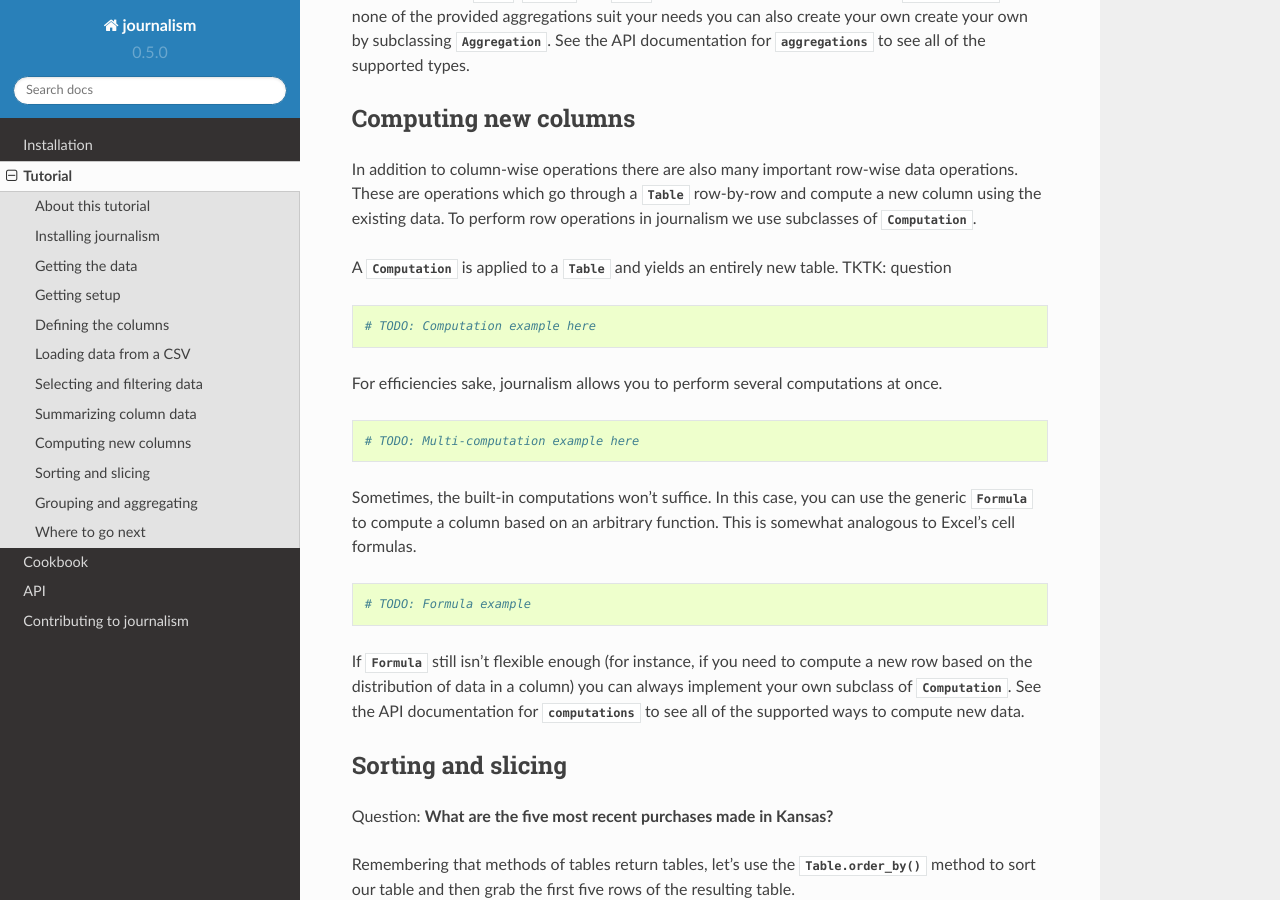
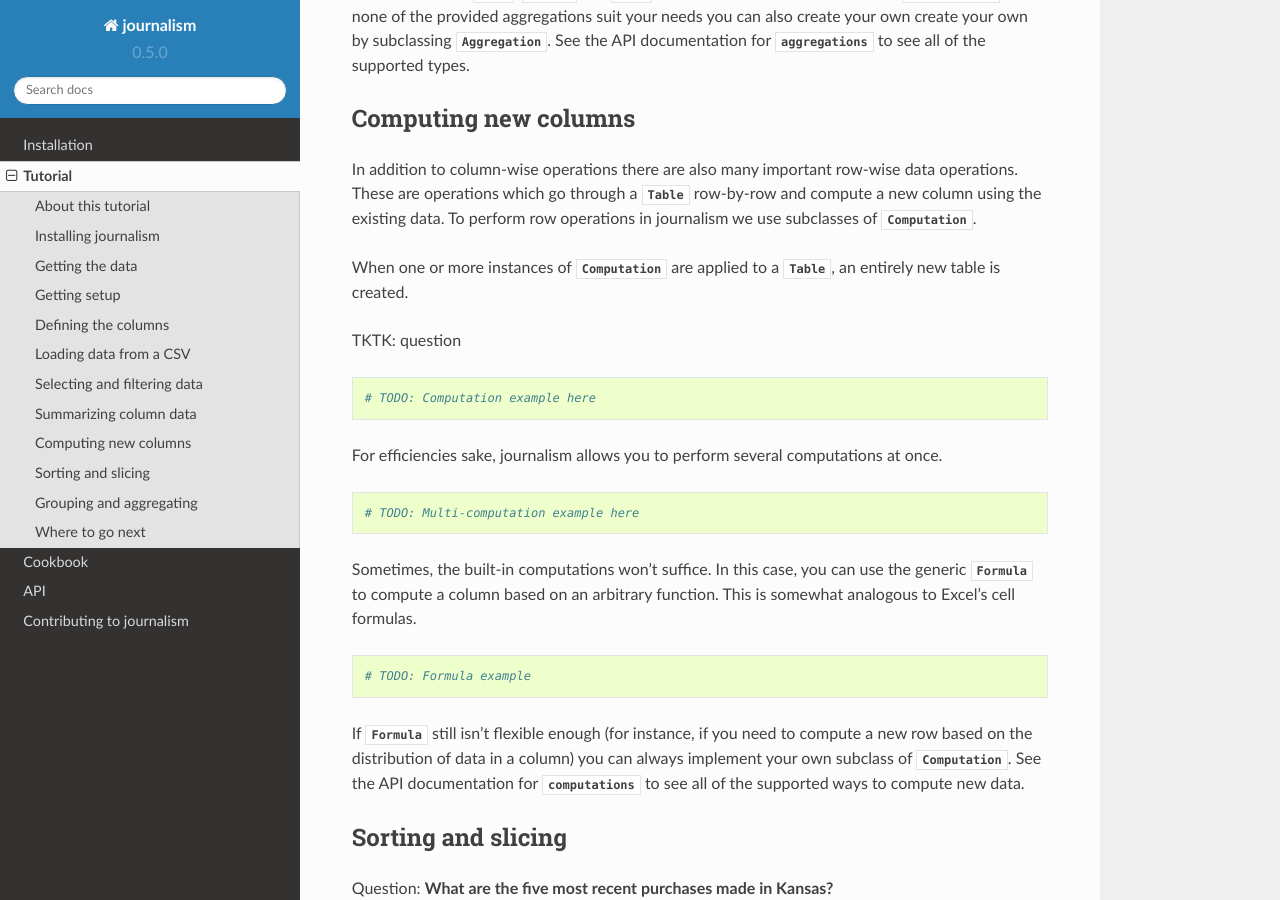
Before and after one commit to wireservice/agate, a Sphinx documentation site: the page built from docs/tutorial.rst, in a window 1280 px wide and 900 px high, scrolled down 4361 px. Built offline with Sphinx 7.4.7 and the Read the Docs theme 2.0.0, drawn with Linux system fonts in a browser that asks for light colours.

Commit message:
Tutorial tweak.

```diff
--- a/docs/tutorial.rst
+++ b/docs/tutorial.rst
@@ -176,7 +176,8 @@ Computing new columns
 
 In addition to column-wise operations there are also many important row-wise data operations. These are operations which go through a :class:`.Table` row-by-row and compute a new column using the existing data. To perform row operations in journalism we use subclasses of :class:`.Computation`.
 
-A :class:`.Computation` is applied to a :class:`.Table` and yields an entirely new table.
+When one or more instances of :class:`.Computation` are applied to a :class:`.Table`, an entirely new table is created.
+
 TKTK: question
 
 .. code-block:: python
```
